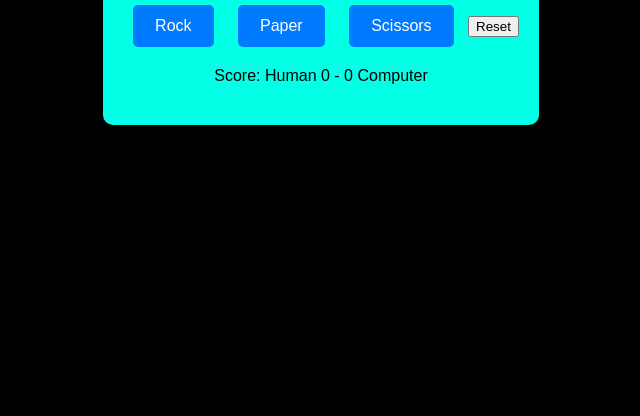
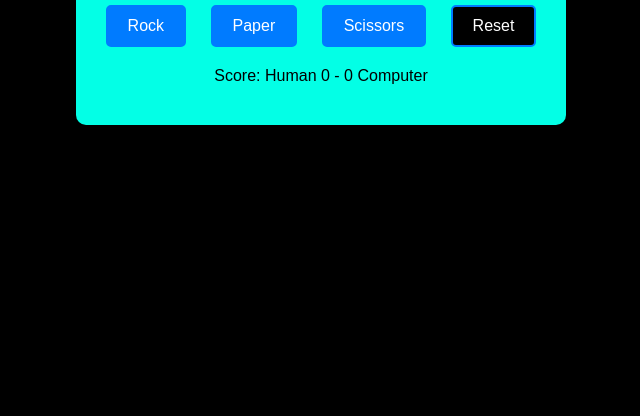
Before and after one commit to samar-703/projectforJS, a plain HTML site: page index.html in a window 1280 px wide. Shown: the part 384-800 px from the top of the page, without its empty margins (319-959 px from the left). Drawn offline with Linux system fonts and the light colour scheme.

Commit message:
provided the reset button with same properties and added different bg

```diff
--- a/style.css
+++ b/style.css
@@ -35,6 +35,17 @@ h1 {
     border-radius: 5px;
     transition: background-color 0.3s, border-color 0.3s;
 }
+#reset{
+    padding: 10px 20px;
+    margin: 0 10px;
+    font-size: 16px;
+    cursor: pointer;
+    border: 2px solid #007BFF;
+    background-color: #000000;
+    color: white;
+    border-radius: 5px;
+    transition: background-color 0.3s, border-color 0.3s;
+}
 
 .choice:hover {
     background-color: #0056b3;
```
